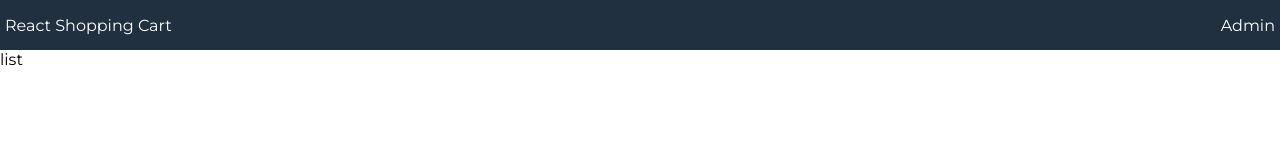
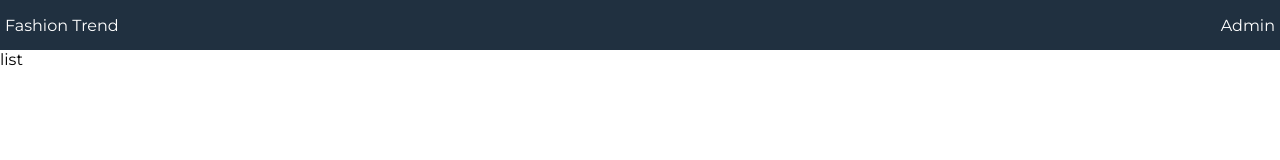
Before and after one commit to Svhrkumar/React, a React (Create React App) app: page / in a window 1280 px wide. Shown: the top 160 px of the page. Built offline with nearby package versions, Linux system fonts and the light colour scheme.

Commit message:
second commit

```diff
--- a/src/App.js
+++ b/src/App.js
@@ -5,7 +5,7 @@ function App() {
     <div className='grid-container'>
     <BrowserRouter>
 			<header>
-				<Link to='/'>React Shopping Cart</Link>
+				<Link to='/'>Fashion Trend</Link>
 				<Link to='/admin'>Admin</Link>
 			</header>
 			<main>
```
